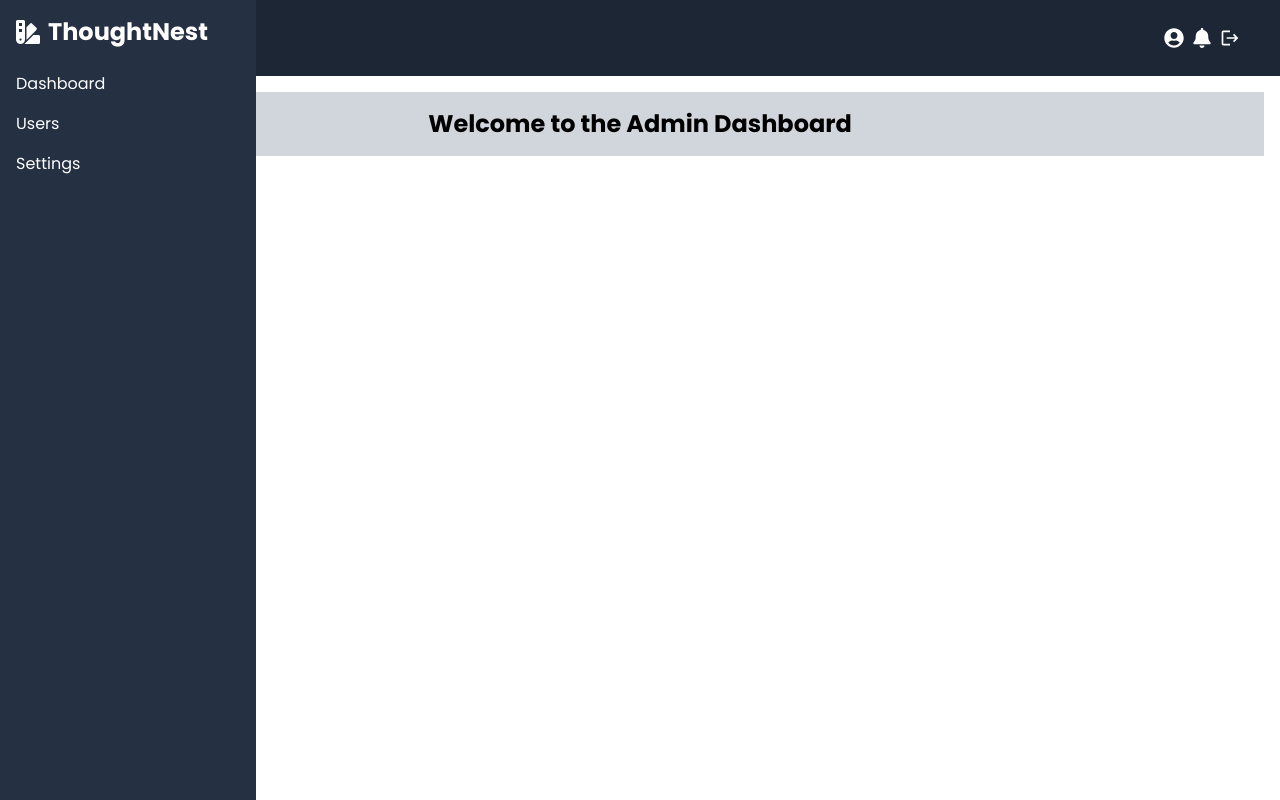
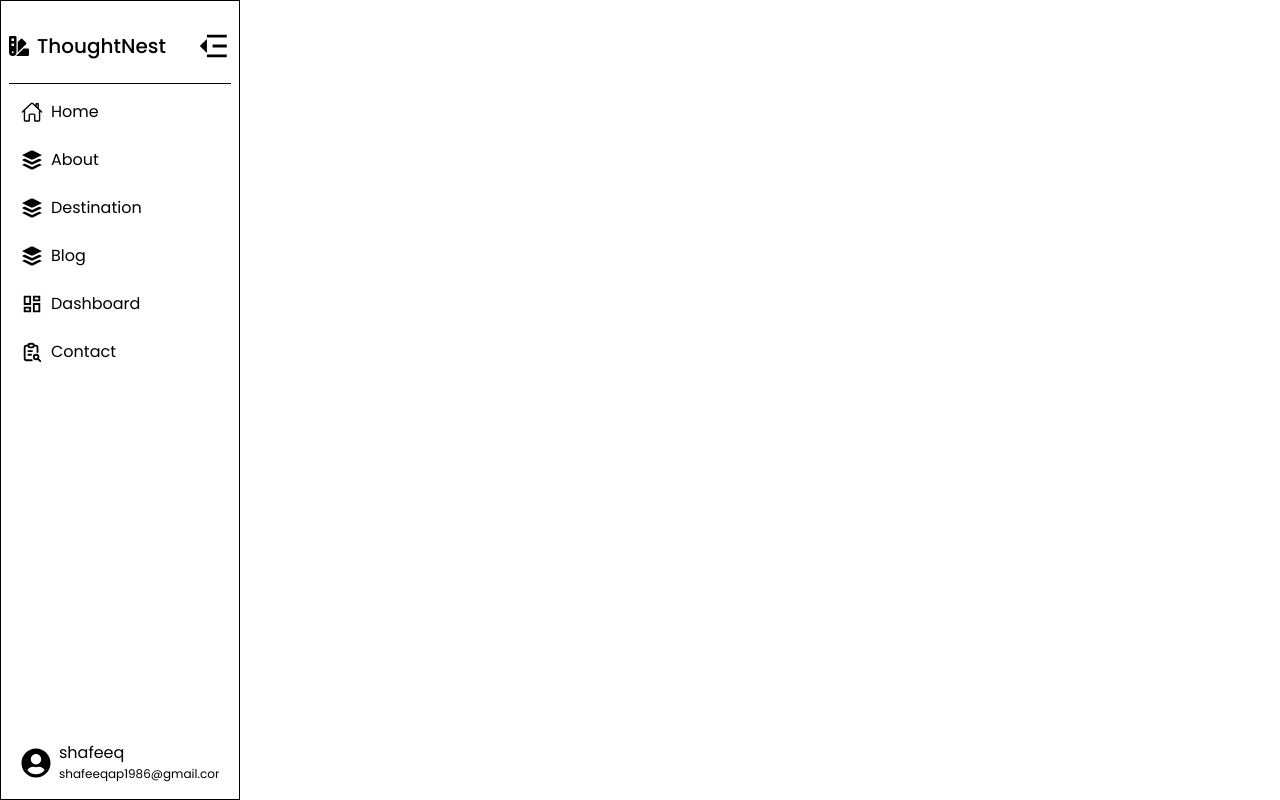
Before and after one commit to shafeeqap/ThoughtNest, a Next.js app: page /admin in a window 1280 px wide. Built offline with nearby package versions, Linux system fonts and the light colour scheme.

Commit message:
update sidebar

```diff
--- a/Components/Admin/Header/Header.tsx
+++ b/Components/Admin/Header/Header.tsx
@@ -8,7 +8,7 @@ type HeaderProps = {
     toggleSidebar: () => void;
 };
 
-const Header: React.FC<HeaderProps> = ({toggleSidebar}) => {
+const Header: React.FC<HeaderProps> = () => {
 
     return (
         <>
@@ -17,7 +17,7 @@ const Header: React.FC<HeaderProps> = ({toggleSidebar}) => {
                 </div>
                 {/* Hamburger icon for small screens */}
                 <div className='lg:hidden'>
-                    <TfiAlignLeft className='w-5 h-5 cursor-pointer' onClick={toggleSidebar} />
+                    <TfiAlignLeft className='w-5 h-5 cursor-pointer' onClick={'toggleSidebar'} />
                 </div>
                 <div className='flex justify-between py-2 px-5 gap-2'>
                     <div><FaUserCircle className='w-5 h-5 cursor-pointer hover:text-gray-300' /></div>
--- a/Components/Admin/Sidebar/MobileSidebar.tsx
+++ b/Components/Admin/Sidebar/MobileSidebar.tsx
@@ -20,6 +20,7 @@ const MobileSidebar: React.FC<Props> = ({ closeSidebar, openSidebarToggle }) =>
                 <div className='px-5 sm:w-80 h-[100vh] relative py-12'>
                     <button onClick={closeSidebar} className="text-white text-xl font-bold absolute top-5 right-5 cursor-pointer">X</button>
 
+                    <nav>
                         <div className='flex flex-col space-y-5 px-2 py-5 mt-5'>
                             <Link href={'#'} className='hover:bg-gray-500 rounded-md transition-all duration-300 delay-200'>
                                 <p className='text-white font-semibold text-lg sm:text-2xl py-2 px-2'>Dashboard</p>
@@ -31,6 +32,7 @@ const MobileSidebar: React.FC<Props> = ({ closeSidebar, openSidebarToggle }) =>
                                 <p className='text-white font-semibold text-lg sm:text-2xl py-2 px-2'>Settings</p>
                             </Link>
                         </div>
+                    </nav>
                 </div>
             </div>
         </>
--- a/Components/Admin/Sidebar/Sidebar.tsx
+++ b/Components/Admin/Sidebar/Sidebar.tsx
@@ -1,33 +1,52 @@
-import React from 'react'
-import { FaSwatchbook } from 'react-icons/fa'
+import React, { useState } from 'react'
+import { FaSwatchbook, FaUserCircle } from 'react-icons/fa'
 import MobileSidebar from './MobileSidebar';
+import Link from 'next/link';
+import { RiMenuUnfold3Fill } from 'react-icons/ri';
+import { navLinks } from '@/constant/constant';
 
-type Props = {
-    closeSidebar: () => void;
-    openSidebarToggle: boolean;
-}
 
-const Sidebar: React.FC<Props> = ({ closeSidebar, openSidebarToggle }) => {
+const Sidebar: React.FC = () => {
+    const [openSidebar, setOpenSidebar] = useState(true);
 
     return (
         <>
-            {/* Always visible sidebar on large screens */}
-            <div className="hidden lg:block w-64 h-screen bg-[#263043] fixed top-0 left-0 p-4 text-white">
-                <div className="flex items-center gap-2 mb-6">
-                    <FaSwatchbook className="w-6 h-6" />
-                    <h1 className="text-2xl font-bold">ThoughtNest</h1>
+            <nav className={`flex flex-col h-screen border p-2 duration-500 ${openSidebar ? "w-60" : "w-16"} absolute top-0`}>
+                {/* Header */}
+                <div className='flex justify-center items-center py-5 space-x-2  border-b'>
+                    <div className={`${openSidebar ? "flex items-center gap-2 m-auto w-full" : "hidden"} `}>
+                        <FaSwatchbook className='w-5 h-5 text-black' />
+                        <h1 className='text-xl font-medium text-black transition-all delay-500'>ThoughtNest</h1>
+                    </div>
+                    <div>
+                        <RiMenuUnfold3Fill size={34} onClick={() => setOpenSidebar(!openSidebar)} className={`duration-500 cursor-pointer transition-transform ${openSidebar && "rotate-180"}`} />
+                    </div>
                 </div>
-                <nav>
-                    <p className="mb-4">Dashboard</p>
-                    <p className="mb-4">Users</p>
-                    <p className="mb-4">Settings</p>
-                </nav>
-            </div>
+                {/* Body */}
+                <ul className='flex-1'>
+                    {navLinks.map((item) => {
+                        const Icon = item.icon;
+                        return (
+                            <li key={item.id} className='flex gap-2 items-center py-2 px-3 my-2 hover:bg-gray-400 rounded-md duration-300 cursor-pointer relative group'>
+                                <div>{<Icon size={22} />}</div>
+                                <p className={`${!openSidebar && "w-0 translate-x-24"} duration-500 overflow-hidden`}>{item.label}</p>
 
-            {openSidebarToggle && (
-                <MobileSidebar closeSidebar={closeSidebar} openSidebarToggle={openSidebarToggle} />
-            )}
-
+                                <p className={`${openSidebar && "hidden"} absolute left-16 shadow-md w-0 p-0 text-white bg-slate-600 duration-75 overflow-hidden group-hover:w-fit group-hover:p-1 group-hover:left-16`}>{item.label}</p>
+                            </li>
+                        )
+                    })}
+                </ul>
+                {/* Footer */}
+                <div className='flex items-center gap-2 px-3 py-2'>
+                    <div>
+                        <FaUserCircle size={30} />
+                    </div>
+                    <div className={`leading-5 overflow-hidden duration-500 ${!openSidebar && "w-0 translate-x-24"}`}>
+                        <p>shafeeq</p>
+                        <span className='text-xs'>shafeeqap1986@gmail.com</span>
+                    </div>
+                </div>
+            </nav>
         </>
     )
 }
--- a/app/(admin)/admin/layout.tsx
+++ b/app/(admin)/admin/layout.tsx
@@ -1,20 +1,16 @@
 'use client';
 import Header from "@/Components/Admin/Header/Header";
 import Sidebar from "@/Components/Admin/Sidebar/Sidebar";
-import { ReactNode, useState } from "react";
+import { ReactNode } from "react";
 
 
 export default function AdminLayout({ children }: { children: ReactNode }) {
-    const [openSidebar, setOpenSidebar] = useState(false);
-
-    const toggleSidebar = () => setOpenSidebar(!openSidebar);
-    const closeSidebar = () => setOpenSidebar(false);
 
     return (
         <div className='flex flex-col min-h-screen'>
-            <Header toggleSidebar={toggleSidebar} />
+            {/* <Header /> */}
             <div className="flex flex-col flex-1">
-                <Sidebar openSidebarToggle={openSidebar} closeSidebar={closeSidebar} />
+                <Sidebar />
                 <main className="p-4">{children}</main>
             </div>
         </div>
--- a/app/(admin)/admin/page.tsx
+++ b/app/(admin)/admin/page.tsx
@@ -1,10 +1,10 @@
 import React from 'react'
 
 const AdminHomepage = () => {
-  return (
-    <div className="flex justify-center bg-gray-300 p-4 text-black">
-      <h1 className="text-2xl font-bold">Welcome to the Admin Dashboard</h1>
-    </div>
+  return (<></>
+    // <div className="flex justify-center bg-gray-300 p-4 lg:ml-64 text-black h-screen">
+    //   <h1 className="text-2xl font-bold">Welcome to the Admin Dashboard</h1>
+    // </div>
   )
 }
 
--- /dev/null
+++ b/constant/constant.ts
@@ -0,0 +1,17 @@
+import { NavLinksType } from "@/types/blog";
+import { IoHomeOutline } from "react-icons/io5";
+import { FaUserCircle } from "react-icons/fa";
+import { TbReportSearch } from "react-icons/tb";
+import { IoLogoBuffer } from "react-icons/io5";
+import { CiSettings } from "react-icons/ci";
+import { MdOutlineDashboard } from "react-icons/md";
+import { AiOutlineMenu, AiOutlineQuestionCircle } from "react-icons/ai";
+
+export const navLinks: NavLinksType[] = [
+  { id: 1, url: "#", label: "Home", icon: IoHomeOutline },
+  { id: 2, url: "#", label: "About", icon: IoLogoBuffer },
+  { id: 3, url: "#", label: "Destination", icon: IoLogoBuffer },
+  { id: 4, url: "#", label: "Blog", icon: IoLogoBuffer },
+  { id: 5, url: "#", label: "Dashboard", icon: MdOutlineDashboard },
+  { id: 6, url: "#", label: "Contact", icon: TbReportSearch },
+];
```
Also changed, not shown: types/blog.ts (+8 -0 lines). Lines whose indentation alone changed are shown as unchanged.
